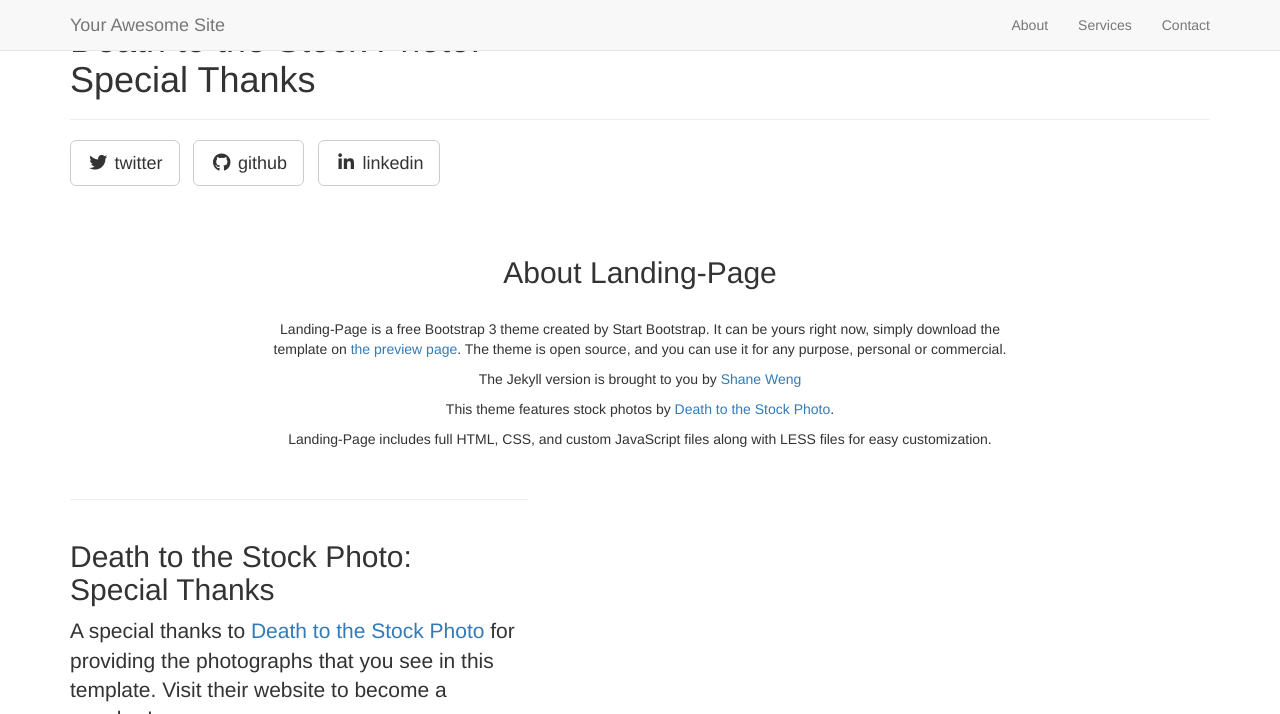
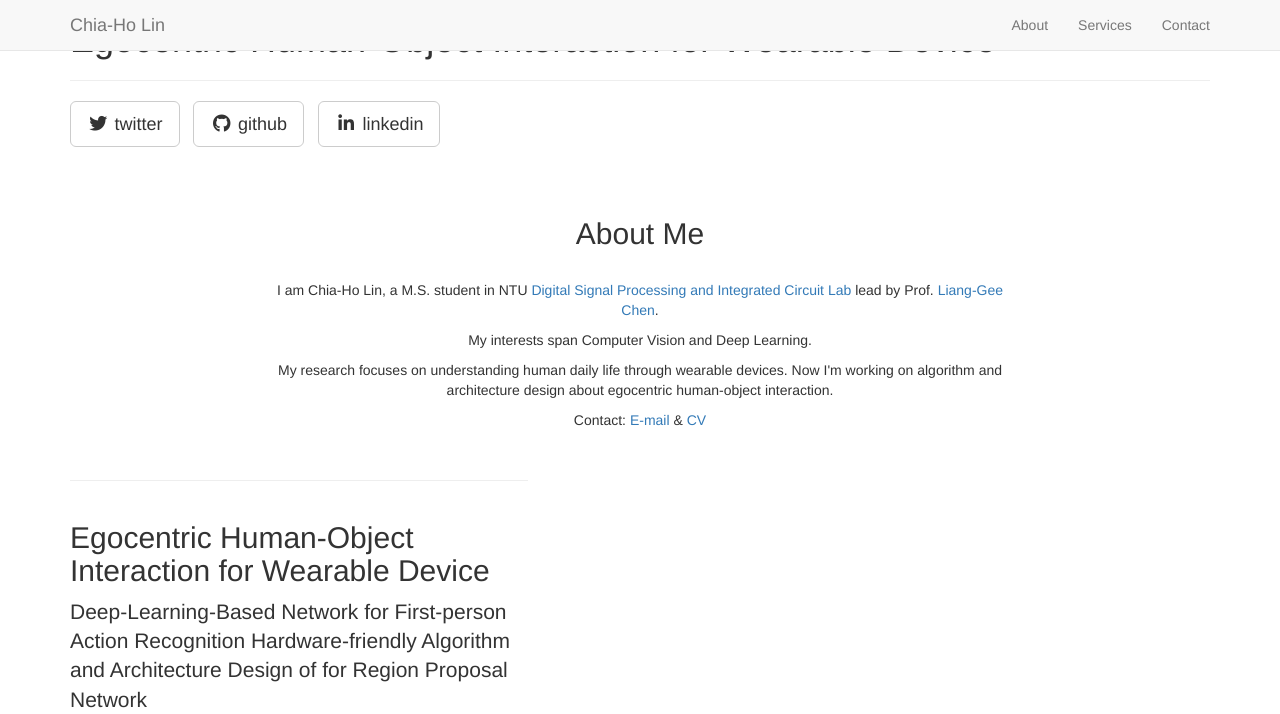
Before and after one commit to chiahoo2004/chiahoo2004.github.io, a Jekyll site: the page built from _posts/2014-09-21-services-1.markdown, in a window 1280 px wide and 1400 px high. Shown: the top 714 px of the window. Built offline with Jekyll 4.4.1, drawn with Linux system fonts in a browser that asks for light colours; nearby versions of some CDN libraries; library files that are not in the unit come from our copies; some of the changed text lies outside the part shown; grey boxes are pictures that could not be loaded.

Commit message:
customize

```diff
--- a/_config.yml
+++ b/_config.yml
@@ -2,16 +2,16 @@
 #      Main Configs       #
 # ----------------------- #
 
-url: http://yoursite.com
-title: Your Awesome Site
-email: your-email@domain.com
-author: Your Name
+url: https://chiahoo2004.github.io/
+title: Chia-Ho Lin
+email: chiahoo2004@gmail.com
+author: Chia-Ho Lin
 description: > # "Write an awesome description for your new site here.
   You can edit this line in _config.yml. It will appear in your document
   head meta (for Google search results) and in your feed.xml site
   description.
-copyright: 'Copyright &copy; 2015 Your Name. All Rights Reserved.'
-credits: 'Credits: Landing Page is a free to use, open source Bootstrap theme created by <a href="http://startbootstrap.com/">Start Bootstrap</a>.'
+#copyright: 'Copyright &copy; 2015 Your Name. All Rights Reserved.'
+#credits: 'Credits: Landing Page is a free to use, open source Bootstrap theme created by <a href="http://startbootstrap.com/">Start Bootstrap</a>.'
 
 # ----------------------- #
 #    Jekyll & Plugins     #
@@ -27,8 +27,8 @@ permalink: pretty
 
 social:
   - title: twitter
-    url: https://twitter.com/SBootstrap
+    url: https://twitter.com/chiahoo2004
   - title: github
-    url: https://github.com/IronSummitMedia/startbootstrap
+    url: https://github.com/chiahoo2004
   - title: linkedin
-    url:
+    url: https://www.linkedin.com/in/chia-ho-lin-14947415b/
--- a/_includes/about.html
+++ b/_includes/about.html
@@ -3,12 +3,12 @@
         <div class="row">
             <div class="col-lg-8 col-lg-offset-2">
               <br/><br/>
-              <h2>About Landing-Page</h2>
+              <h2>About Me</h2>
               <br/>
-                <p>Landing-Page is a free Bootstrap 3 theme created by Start Bootstrap. It can be yours right now, simply download the template on <a href="http://startbootstrap.com/template-overviews/landing-page/">the preview page</a>. The theme is open source, and you can use it for any purpose, personal or commercial.</p>
-                <p>The Jekyll version is brought to you by <a href="https://github.com/swcool">Shane Weng</a></p>
-                <p>This theme features stock photos by <a href="http://join.deathtothestockphoto.com//">Death to the Stock Photo</a>.</p>
-                <p>Landing-Page includes full HTML, CSS, and custom JavaScript files along with LESS files for easy customization.</p>
+                <p>I am Chia-Ho Lin, a M.S. student in NTU <a href="http://video.ee.ntu.edu.tw/">Digital Signal Processing and Integrated Circuit Lab</a> lead by Prof. <a href="http://www.ee.ntu.edu.tw/profile?id=26">Liang-Gee Chen</a>.</p>
+                <p>My interests span Computer Vision and Deep Learning.</p>
+                <p>My research focuses on understanding human daily life through wearable devices.	Now I'm working on algorithm and architecture design about egocentric human-object interaction.</p>
+                <p>Contact: <a href="mailto:chiahoo2004@gmail.com">E-mail</a> & <a href="https://drive.google.com/open?id=1uU-85Iw2k_1kkG0iHnDbF-pXrYwlEbOu">CV</a></p>
                 <br/>
               </div>
         </div>
--- a/_posts/2014-09-21-services-1.markdown
+++ b/_posts/2014-09-21-services-1.markdown
@@ -1,8 +1,9 @@
 ---
 layout: default
-img: ipad.png
+img: ego.png
 category: Services
-title: Death to the Stock Photo:<br>Special Thanks
+title: Egocentric Human-Object Interaction for Wearable Device
 description: |
 ---
-  A special thanks to [Death to the Stock Photo](http://join.deathtothestockphoto.com/) for providing the photographs that you see in this template.  Visit their website to become a member!
+  Deep-Learning-Based Network for First-person Action Recognition
+  Hardware-friendly Algorithm and Architecture Design of for Region Proposal Network
--- a/index.html
+++ b/index.html
@@ -1,5 +1,5 @@
 ---
 layout: default
-title: Landing Page
-subTitle: A Template by Start Bootstrap
+title: Chia-Ho, Lin
+subTitle: Computer Vision / Deep Learning Learner
 ---
```
Also changed, not shown: _posts/2014-09-22-services-2.markdown (+4 -5 lines), _posts/2014-09-23-services-3.markdown (deleted, +0 -8 lines), index.md (deleted, +0 -37 lines), img/services/ego.png (added), 2 other files.
